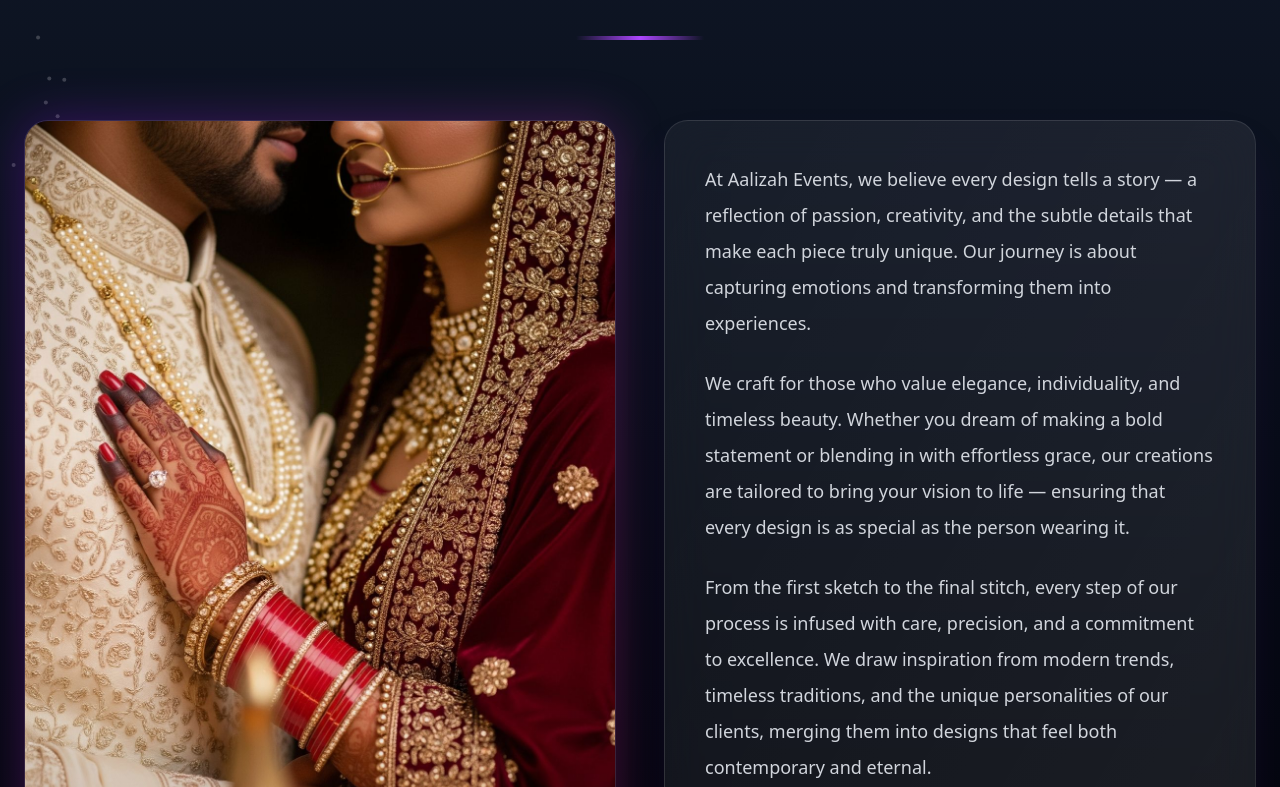
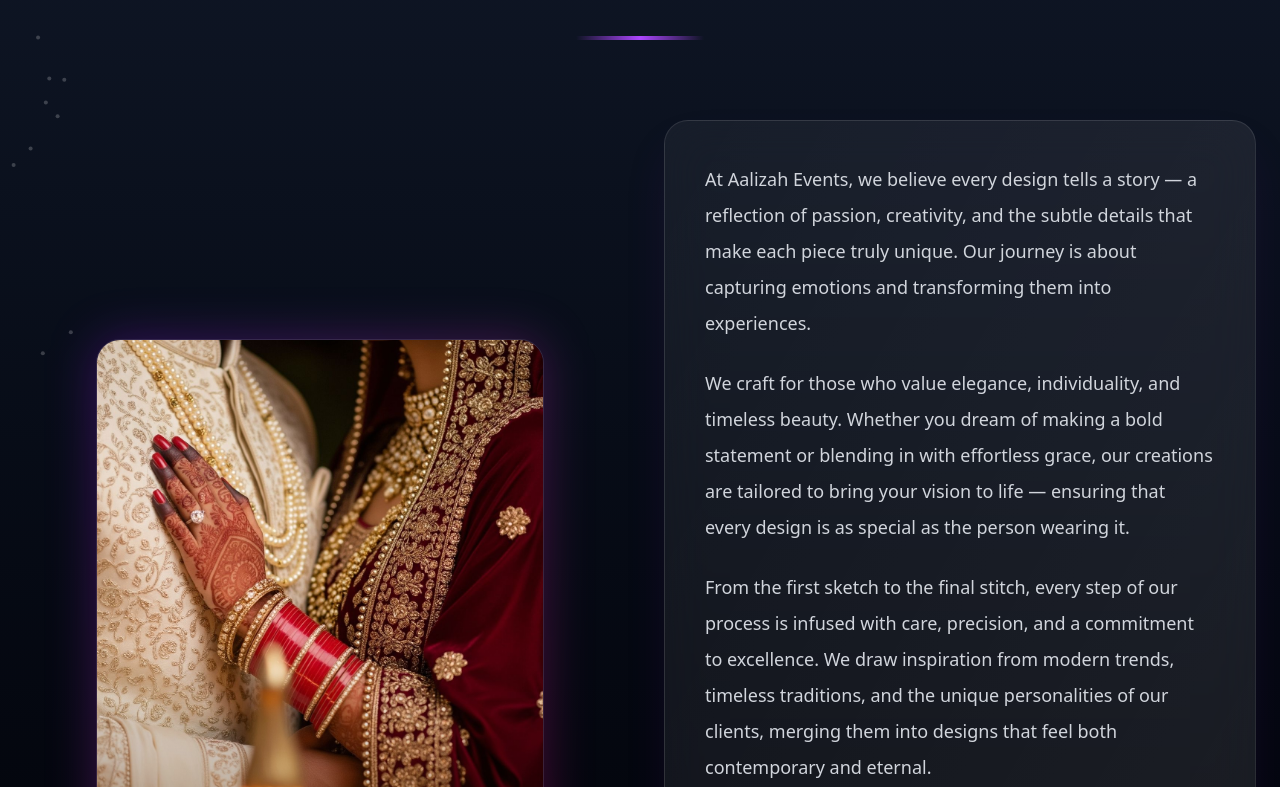
Before and after one commit to Abhishekn1234/event_managements, a React (Vite) app: page /about in a window 1280 px wide. Shown: the part 2393-3180 px from the top of the page. Built offline with nearby package versions, Linux system fonts and the light colour scheme.

Commit message:
added about

```diff
--- a/src/pages/About.tsx
+++ b/src/pages/About.tsx
@@ -358,22 +358,25 @@ export default function About() {
             viewport={{ once: true }}
           >
             {/* Left Image */}
-           <motion.div
+        <motion.div
   initial={{ opacity: 0, x: -40 }}
   whileInView={{ opacity: 1, x: 0 }}
   transition={{ duration: 0.8 }}
   viewport={{ once: true }}
-  className="relative group w-full"
+  className="relative group w-full max-w-md mx-auto"
 >
+  {/* Glow */}
   <div className="absolute inset-0 bg-gradient-to-br from-purple-600/30 to-pink-600/30 rounded-3xl blur-xl group-hover:blur-2xl transition-all duration-500" />
 
-  <div className="relative w-full overflow-hidden rounded-3xl border border-white/10">
+  {/* Image wrapper */}
+  <div className="relative w-full rounded-3xl border border-white/10 overflow-hidden aspect-[4/5] sm:aspect-[3/4]">
     <img
       src="/our philosopy in about us.jpg"
       alt="Our Story"
-      className="w-full h-auto object-contain transition-transform duration-700 group-hover:scale-105"
+      className="w-full h-full object-cover"
     />
 
+    {/* Overlay */}
     <div className="absolute inset-0 bg-gradient-to-t from-black/40 via-transparent to-transparent" />
   </div>
 </motion.div>
```
